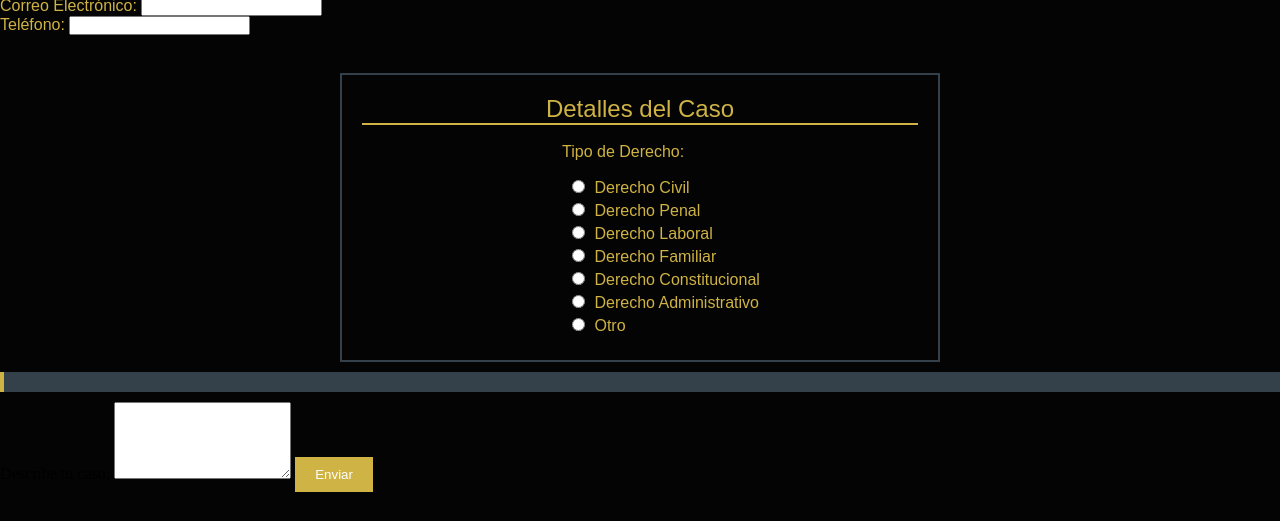
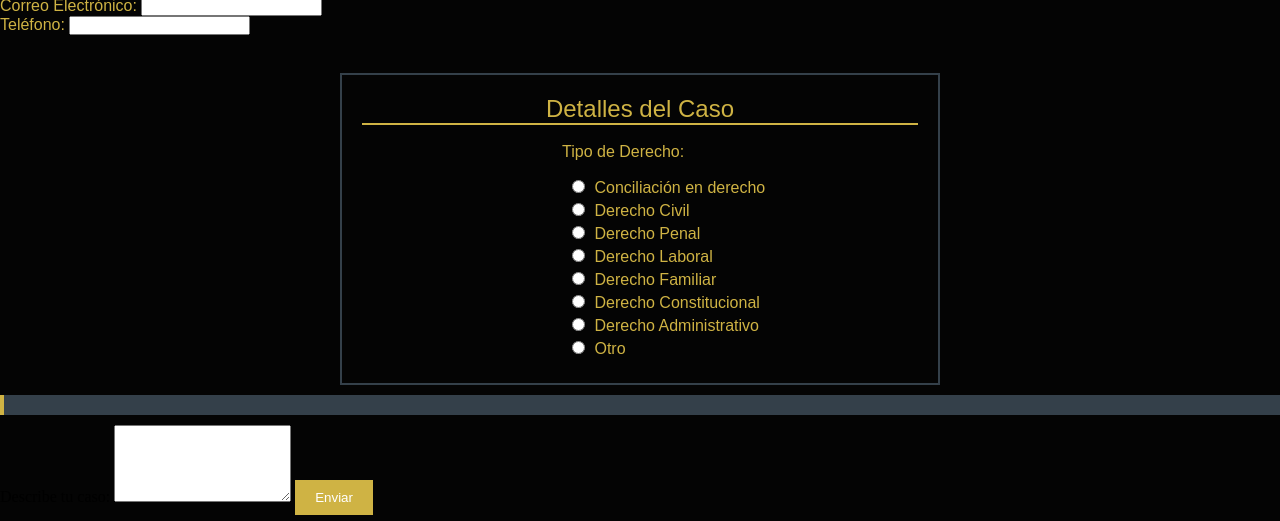
Before and after one commit to Germanken/Final-Full-stack-G-4, a plain HTML site: page Formulario2-IUSPOPULI.html in a window 1280 px wide. Shown: the part 279-800 px from the top of the page. Drawn offline with Linux system fonts and the light colour scheme; a web font is replaced by a local one.

Commit message:
Actualización

```diff
--- a/Formulario2-IUSPOPULI.html
+++ b/Formulario2-IUSPOPULI.html
@@ -39,6 +39,9 @@
   <label>Tipo de Derecho:</label>
   <br><br>
   <div id="tipo-derecho-radios">
+    <label>
+      <input type="radio" name="tipo-derecho" value="conciliación en derecho" onchange="mostrarExplicacion(this.value)"> Conciliación en derecho
+    </label>
     <label>
       <input type="radio" name="tipo-derecho" value="civil" onchange="mostrarExplicacion(this.value)"> Derecho Civil
     </label>
@@ -83,11 +86,14 @@
     const explicacionDiv = document.getElementById("explicacion");
 
     switch (valor) {
+      case "conciliación":
+        explicacionDiv.innerHTML = "<p><strong>Conciliación en derecho:</strong> El conflicto en las relaciones interpersonales, es connatural con la vida misma. Por ello Ius Populi utiliza y promueve los MASC, así los diferentes medios y jurisdicciones especiales que permiten que el conflicto no solamente no escale a uno de mayor identidad, sino que las relaciones no se destruyan en mayor grado, y a su vez se obtenga beneficio como menores costos, más ágil, igualmente confiables y con efectos de tránsito a cosa juzgada y mérito ejecutivo.</em></p>";
+        break;
       case "civil":
-        explicacionDiv.innerHTML = "<p><strong>Derecho Civil:</strong> Regula las relaciones entre personas físicas o jurídicas en asuntos no penales. <br><em>Ejemplo: Disputa sobre un contrato de compraventa.</em></p>";
+        explicacionDiv.innerHTML = "<p><strong>Derecho Civil:</strong> Nuestro equipo cuenta con litigantes expertos en disputas relativas a sus controversias patrimoniales en donde estén en discusión sus derechos particulares relativas a la persona a sus bienes, sus contratos, sucesiones, obligaciones y derechos.</em></p>";
         break;
       case "penal":
-        explicacionDiv.innerHTML = "<p><strong>Derecho Penal:</strong> Regula los delitos y las penas a aplicar. <br><em>Ejemplo: Acusación por robo.</em></p>";
+        explicacionDiv.innerHTML = "<p><strong>Derecho Penal:</strong> Nuestro equipo calificado de abogados expertos en derecho penal, brinda asesoría personalizada para cada caso presentado, garantizando la confidencialidad de la información suministrada. Realizamos un análisis detallado del caso y generamos un plan jurídico, si es denunciado o denunciante, con el fin único de defender los derechos de los usuarios, indistintamente de su condición ante la ley. <br><em>Ejemplo: Acusación por robo.</em></p>";
         break;
       case "laboral":
         explicacionDiv.innerHTML = "<p><strong>Derecho Laboral:</strong> Regula las relaciones entre empleadores y empleados. <br><em>Ejemplo: Disputa sobre el despido injustificado de un trabajador.</em></p>";
```
